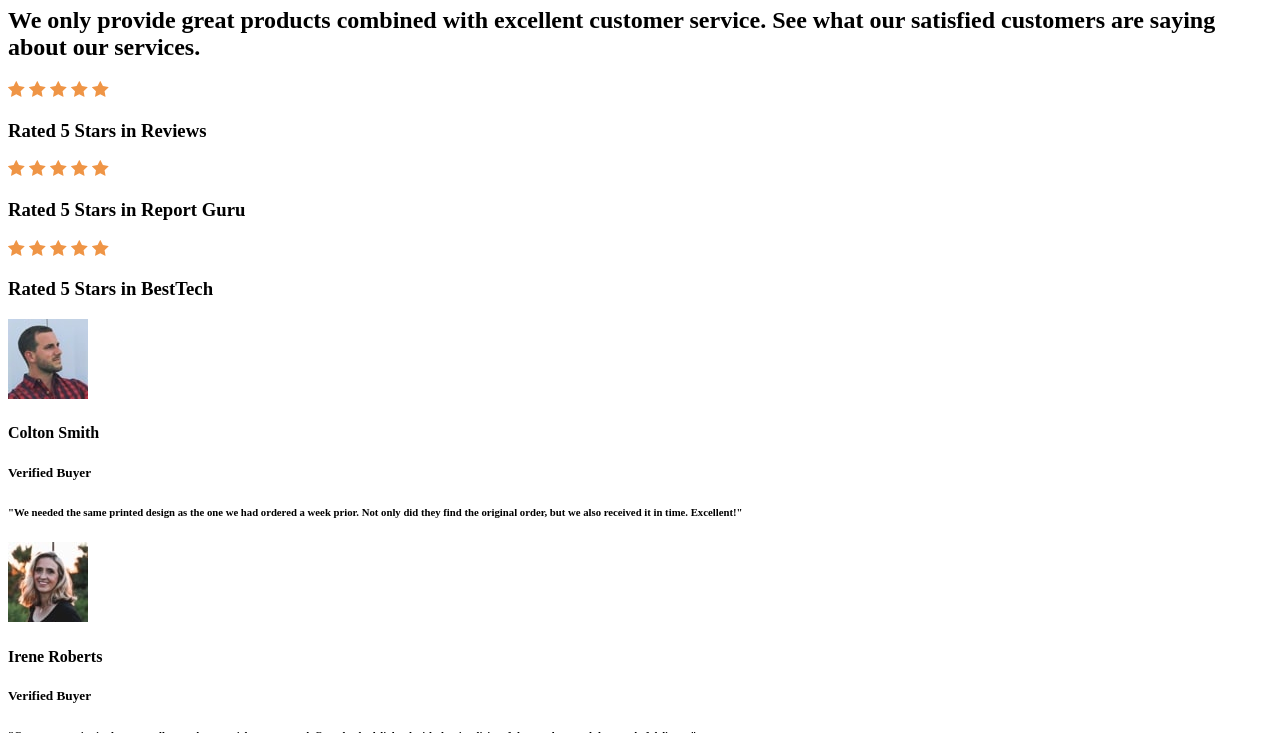
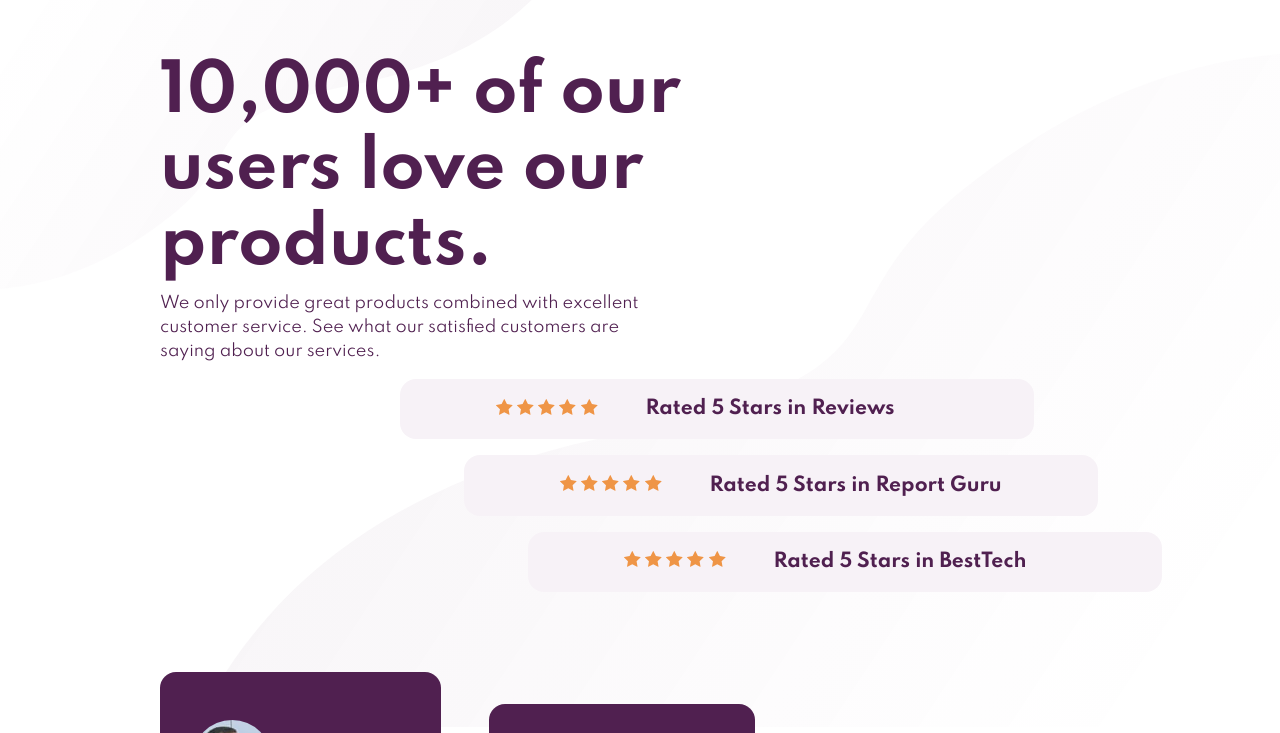
Before and after one commit to RayaneBengaoui/FM_challenge1_SocialProofSection, a plain HTML site: page index.html in a window 1280 px wide. Shown: the part 73-806 px from the top of the page. Drawn offline with Linux system fonts and the light colour scheme.

Commit message:
Adding css

```diff
--- a/index.html
+++ b/index.html
@@ -21,42 +21,53 @@
   <body>
     <div class="top-part">
       <div class="intro-text">
-        <h1>10,000+ of our users love our products.</h1>
+        <h1>
+          10,000+ of our <br />
+          users love our <br />
+          products.
+        </h1>
         <h2>
-          We only provide great products combined with excellent customer
-          service. See what our satisfied customers are saying about our
-          services.
+          We only provide great products combined with excellent <br />
+          customer service. See what our satisfied customers are <br />saying
+          about our services.
         </h2>
       </div>
       <div class="ratings">
         <div class="rating rfirst">
+          <div class="stars">
             <img src="./images/icon-star.svg" alt="star-icon" />
             <img src="./images/icon-star.svg" alt="star-icon" />
             <img src="./images/icon-star.svg" alt="star-icon" />
             <img src="./images/icon-star.svg" alt="star-icon" />
             <img src="./images/icon-star.svg" alt="star-icon" />
+          </div>
           <h3>Rated 5 Stars in Reviews</h3>
         </div>
         <div class="rating rsecond">
+          <div class="stars">
             <img src="./images/icon-star.svg" alt="star-icon" />
             <img src="./images/icon-star.svg" alt="star-icon" />
             <img src="./images/icon-star.svg" alt="star-icon" />
             <img src="./images/icon-star.svg" alt="star-icon" />
             <img src="./images/icon-star.svg" alt="star-icon" />
+          </div>
           <h3>Rated 5 Stars in Report Guru</h3>
         </div>
         <div class="rating rthird">
+          <div class="stars">
             <img src="./images/icon-star.svg" alt="star-icon" />
             <img src="./images/icon-star.svg" alt="star-icon" />
             <img src="./images/icon-star.svg" alt="star-icon" />
             <img src="./images/icon-star.svg" alt="star-icon" />
             <img src="./images/icon-star.svg" alt="star-icon" />
+          </div>
+
           <h3>Rated 5 Stars in BestTech</h3>
         </div>
       </div>
     </div>
     <div class="comments">
-      <div class="comment">
+      <div class="comment cfirst">
         <div class="informations">
           <img src="./images/image-colton.jpg" alt="man-colton" />
           <div class="comment-textintro">
@@ -84,7 +95,7 @@
           of delivery."
         </h6>
       </div>
-      <div class="comment">
+      <div class="comment cthird">
         <div class="informations">
           <img src="./images/image-anne.jpg" alt="woman-anne" />
           <div class="comment-textintro">
@@ -100,6 +111,17 @@
       </div>
     </div>
 
+    <img
+      class="bg-bot"
+      src="./images/bg-pattern-bottom-desktop.svg"
+      alt="bottom-bg-image"
+    />
+    <img
+      class="bg-top"
+      src="./images/bg-pattern-top-desktop.svg"
+      alt="top-bg-image"
+    />
+
     <div class="attribution">
       Challenge by
       <a href="https://www.frontendmentor.io?ref=challenge" target="_blank"
--- a/style.css
+++ b/style.css
@@ -1,7 +1,128 @@
+* {
+  margin: 0;
+  padding: 0;
+}
+
+body {
+  margin: 8rem 10rem;
+  font-family: "Spartan", sans-serif;
+  overflow: hidden;
+}
+
+.top-part {
+  display: flex;
+  flex-wrap: wrap;
+}
+
+h1 {
+  color: hsl(300, 43%, 22%);
+  font-size: 4rem;
+}
+
+h2 {
+  margin-top: 0.5rem;
+  line-height: 150%;
+  color: hsl(300, 43%, 22%);
+  font-weight: 400;
+  font-size: 1rem;
+}
+
+.ratings {
+  display: flex;
+  flex-direction: column;
+  margin-left: 15rem;
+}
+
+.rating {
+  border-radius: 1rem;
+  display: flex;
+  align-items: center;
+  margin-top: 1rem;
+  padding: 1.2rem 6rem;
+  background-color: hsl(300, 24%, 96%);
+}
+
+h3 {
+  color: hsl(300, 43%, 22%);
+  font-weight: 700;
+  margin-left: 3rem;
+}
+
+.comments {
+  display: flex;
+  margin-top: 7rem;
+}
+
+.comment {
+  background-color: hsl(300, 43%, 22%);
+
+  margin-right: 3rem;
+  padding: 3rem 2rem;
+  border-radius: 1rem;
+}
+
+.informations {
+  display: flex;
+  align-items: center;
+}
+
+.informations img {
+  border-radius: 3rem;
+}
+
+.comment-textintro {
+  margin-left: 1.5rem;
+}
+h4 {
+  color: hsl(300, 24%, 96%);
+}
+
+h5 {
+  margin-top: 0.4rem;
+  color: hsl(333, 80%, 67%);
+}
+
+h6 {
+  color: white;
+  font-size: 1rem;
+  font-weight: 400;
+  margin-top: 2rem;
+  line-height: 150%;
+}
+
+.rsecond {
+  transform: translateX(4rem);
+}
+
+.rthird {
+  transform: translateX(8rem);
+}
+
+.cfirst {
+  transform: translateY(-2rem);
+}
+.cthird {
+  transform: translateY(2rem);
+}
+
 .attribution {
+  margin-top: 3rem;
   font-size: 11px;
   text-align: center;
 }
 .attribution a {
   color: hsl(228, 45%, 44%);
 }
+
+.bg-top {
+  position: fixed;
+  top: 0%;
+  left: 0%;
+  z-index: -1;
+}
+.bg-bot {
+  position: fixed;
+  bottom: 0%;
+  right: 0%;
+  z-index: -1;
+}
```
Lines whose indentation alone changed are shown as unchanged.
